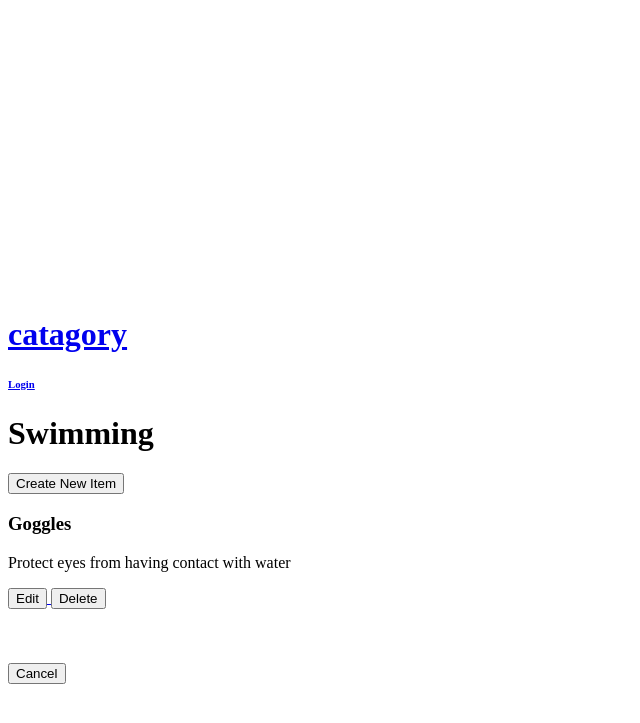
After one commit to jonathanrooogers/catalog-project, a Flask app: page /catalog/Swimming/1 in a window 1280 px wide. The commit adds this page. Shown: the top 723 px of the page, without its empty margins (0-640 px from the left). Run offline with Flask 2, Linux system fonts and the light colour scheme.

Commit message:
BAck end function

```diff
--- a/application.py
+++ b/application.py
@@ -13,8 +13,8 @@ Base.metadata.bind = engine
 DBSession = sessionmaker(bind=engine)
 session = DBSession()
 
-@app.route('/catalog/<string:sport_name>/<string:item_name>/JSON')
-def itemJSON(sport_name, item_name):
+@app.route('/catalog/<string:catagory_name>/<int:catagory_id>/<string:item_name>/<int:item_id>/JSON')
+def itemJSON(catagory_name, item_name,catagory_id,item_id):
     equipment = session.query(Item).filter_by(name = item_name).one()
     return jsonify(Item=[equipment.serialize])
 
@@ -26,6 +26,109 @@ def catalog():
     return render_template('homecatalog.html', catalog=catalog, items = items)
 
 
+@app.route('/catalog/new/', methods=['GET', 'POST'])
+def newCategory():
+
+    if request.method == 'POST':
+        newCatagory = Catagory(name=request.form['name'])
+        session.add(newCatagory)
+        session.commit()
+        return redirect(url_for('catalog'))
+    else:
+        return render_template('new_catagory.html')
+
+
+@app.route('/catalog/<string:catagory_name>/<int:catagory_id>/edit/', methods=['GET', 'POST'])
+def editCatagory(catagory_name,catagory_id):
+
+    catagory = session.query(Catagory).filter_by(id=catagory_id).one()
+
+    if request.method == 'POST':
+        if request.form['name']:
+            catagory.name = request.form['name']
+            return redirect(url_for('catalog'))
+    else:
+        return render_template('edit_category.html', catagory=catagory)
+
+@app.route('/catalog/<string:catagory_name>/<int:catagory_id>/delete/', methods=['GET', 'POST'])
+def deleteCatagory(catagory_name,catagory_id):
+
+    catagory = session.query(Catagory).filter_by(id=catagory_id).one()
+
+    if request.method == 'POST':
+        session.delete(catagory)
+        session.commit()
+
+
+        return redirect(url_for('viewitems', catagory_id=catagory_id))
+    else:
+        return render_template('delete_catagory.html', catagory=catagory)
+
+@app.route('/catalog/<string:catagory_name>/<int:catagory_id>')
+@app.route('/catalog/<string:catagory_name>/<int:catagory_id>/item/')
+def viewitems(catagory_name,catagory_id):
+    catagory = session.query(Catagory).filter_by(id=catagory_id).one()
+    items = session.query(Item).filter_by(catagory_id=catagory_id)
+    return render_template('items.html', items=items, catagory=catagory)
+
+
+@app.route('/catalog/<string:catagory_name>/<int:catagory_id>/item/new', methods=['GET', 'POST'])
+def newItem(catagory_name,catagory_id):
+
+
+    if request.method == 'POST':
+        newItem = Item(name=request.form['name'],
+                       description=request.form['description'],
+                       catagory_id=catagory_id)
+        session.add(newItem)
+        session.commit()
+
+        return redirect(url_for('viewitems',catagory_name= catagory_name, catagory_id=catagory_id))
+    else:
+        return render_template('item_new.html',catagory_name= catagory_name, catagory_id=catagory_id)
+
+    return render_template('item_new.html', catagory_name= catagory_name, catagory_id=catagory_id)
+
+
+@app.route('/catalog/<string:catagory_name>/<int:catagory_id>/item/<int:item_id>/edit',
+           methods=['GET', 'POST'])
+def editItem(catagory_name,catagory_id, item_id):
+
+    item = session.query(Item).filter_by(id=item_id).one()
+
+    if request.method == 'POST':
+        if request.form['name']:
+            item.name = request.form['name']
+        if request.form['description']:
+            item.description = request.form['description']
+        session.add(item)
+        session.commit()
+
+        return redirect(url_for('viewitems', catagory_id=catagory_id))
+    else:
+        return render_template('item_edit.html',
+                               catagory_id=catagory_id,
+                               item_id=item_id,
+                               item=item)
+
+@app.route('/catalog/<string:catagory_name>/<int:catagory_id>/item/<int:item_id>/delete',
+           methods=['GET', 'POST'])
+def deleteItem(catagory_name,catagory_id, item_id):
+
+    item = session.query(Item).filter_by(id=item_id).one()
+
+
+    if request.method == 'POST':
+        session.delete(item)
+        session.commit()
+
+        return redirect(url_for('viewitems', catagory_name=catagory_name, catagory_id=catagory_id))
+    else:
+        return render_template('delete_item.html',
+                               catagory_name=catagory_name,
+                               catagory_id=catagory_id,
+                               item=item)
+
 
 if __name__ == '__main__':
     app.secret_key= 'super_secret_key'
--- a/templates/homecatalog.html
+++ b/templates/homecatalog.html
@@ -23,7 +23,7 @@
 	{% for i in items %}
     <div class = 'name'>
         <span class = 'name'><p>{{i.name}}</p></span>
-        <span class = 'sportname'><p>{{i.catagory(name)}}</p></span>
+
 
 	</div>
 
--- /dev/null
+++ b/templates/items.html
@@ -0,0 +1,30 @@
+{% extends "main_layout.html" %}
+{% block content %}
+<h1>{{ catagory.name }}</h1>
+{% if items !=[] %}
+    <a href="{{url_for('newItem', catagory_name= catagory_name, catagory_id = catagory.id )}}">
+        <button>Create New Item</button>
+    </a>
+    {% for i in items %}
+        <h3>{{i.name}}</h3>
+        <p>{{i.description}}</p>
+
+        <a href='{{url_for('editItem', catagory_name= catagory.name, catagory_id=catagory.id, item_id=i.id )}}'>
+            <button>Edit</button>
+        </a>
+        <a href='{{url_for('deleteItem', catagory_name= catagory.name, catagory_id=catagory.id, item_id=i.id ) }}'>
+            <button>Delete</button>
+        </a>
+        <br>
+        <br>
+    {% endfor %}
+{% else %}
+    <p> No item in {{category.name}} exist <p>
+    <a href = "{{url_for('newItem', catagory_name= catagory_name,  catagory_id = catagory.id )}}">
+        <button>Create New Item</button>
+    </a>
+{% endif %}
+<br>
+<br>
+<a href='{{url_for('catalog')}}'><button> Cancel </button></a>
+{% endblock %}
--- /dev/null
+++ b/templates/main_layout.html
@@ -0,0 +1,35 @@
+<!DOCTYPE html>
+<html>
+<head>
+    <!-- CSS Framework: http://getskeleton.com/ -->
+    <meta name="viewport" content="width=device-width, initial-scale=1">
+  <title>Item Catalog</title>
+</head>
+<body>
+
+  <div class="container">
+    <div class="row">
+      <div class="one-half column" style="margin-top: 25%">
+
+
+  <header class="toolbar">
+    <h1><a href="/category">catagory</a></h1>
+    {% if not session.username %}
+        <h6><a href="/login"> Login </a> </h6>
+    {% else %}
+    <h6><a href="/gdisconnect">Logout</a></h6>
+    {% endif %}
+  </header>
+
+  <main>
+
+
+    {% block content %}
+    {% endblock %}
+  </main>
+
+
+  </div></div></div>
+
+</body>
+</html>
```
Also changed, not shown: database_setup.py (+15 -3 lines), templates/delete_catagory.html (added, +8 -0 lines), templates/delete_item.html (added, +10 -0 lines), templates/edit_category.html (added, +13 -0 lines), templates/item_edit.html (added, +17 -0 lines), templates/item_new.html (added, +16 -0 lines), templates/new_catagory.html (added, +10 -0 lines), catalog.db, 1 other file.
